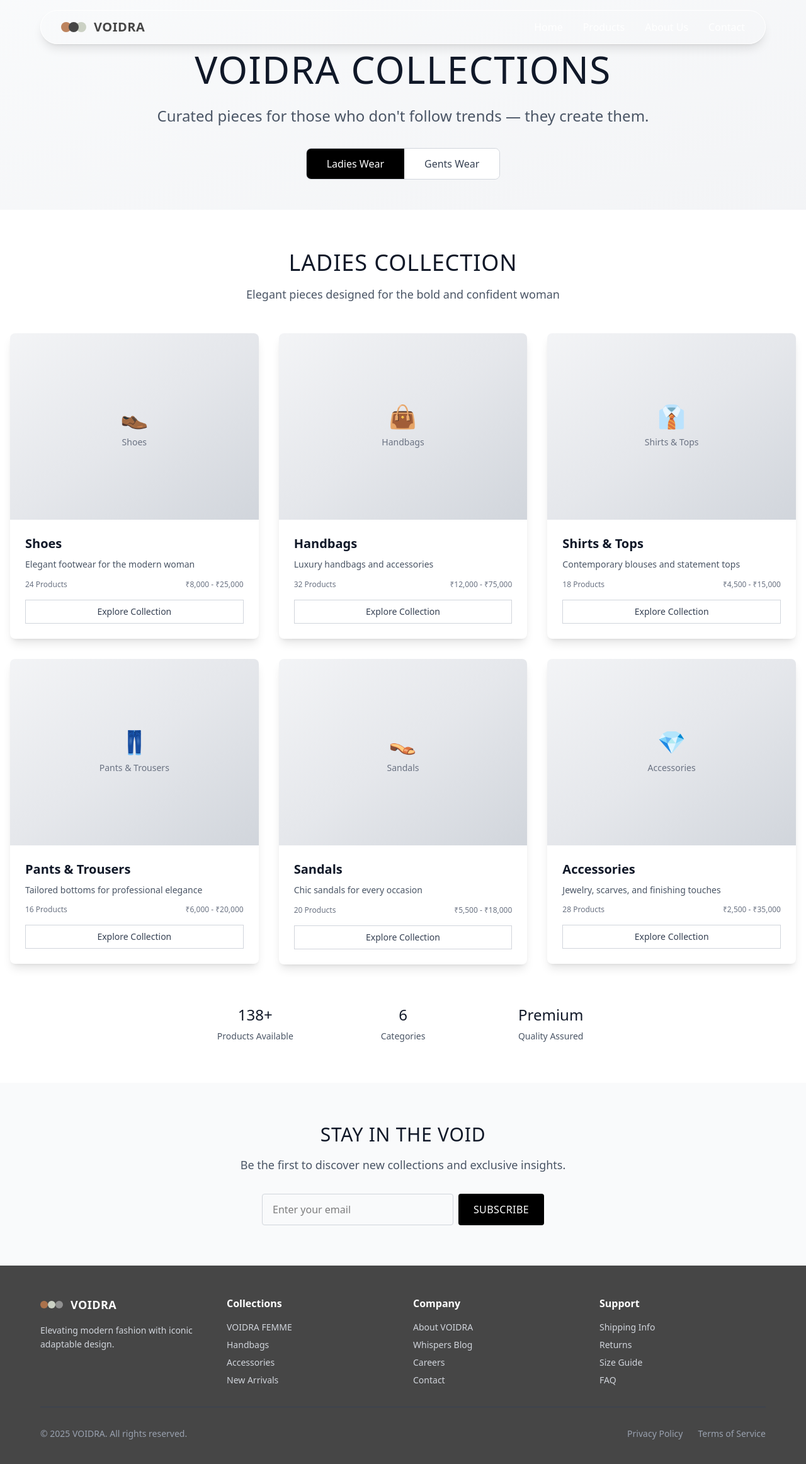
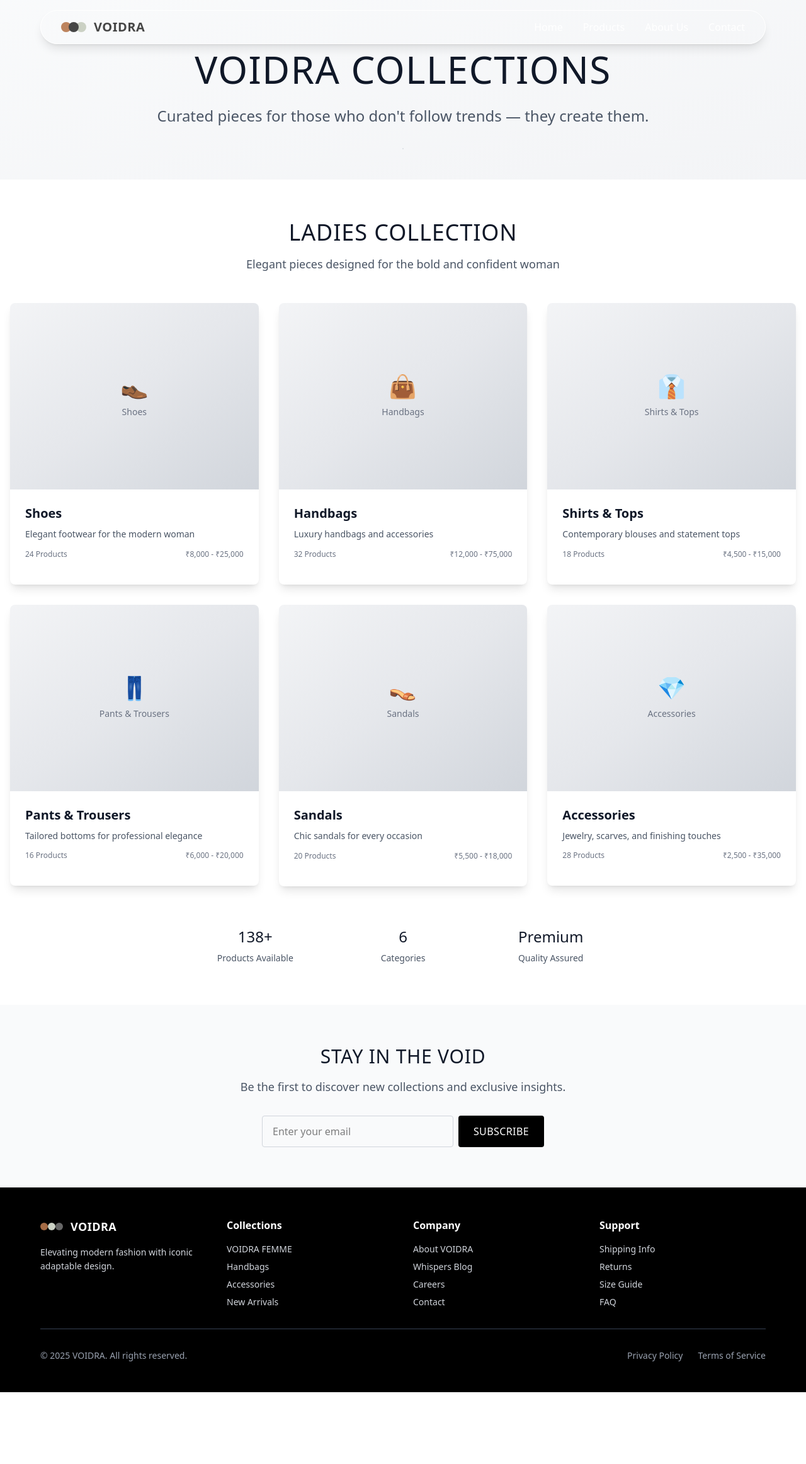
Before and after one commit to sandipmaurya2611/Voidra, a Next.js app: page /products in a window 1280 px wide. Shown: the top 2324 px of the page at 63% size. After the commit the page ends 2210 px from the top, so only its background shows below. Built offline with nearby package versions, Linux system fonts and the light colour scheme.

Commit message:
Product Page, Footer

```diff
--- a/src/app/products/page.tsx
+++ b/src/app/products/page.tsx
@@ -229,7 +229,7 @@ export default function ProductsPage() {
           {/* Gender Toggle */}
           <div className="flex justify-center">
             <div className="inline-flex border border-gray-300 rounded-lg overflow-hidden">
-              <button
+              {/* <button
                 onClick={() => setSelectedGender('ladies')}
                 className={`px-8 py-3 font-medium transition-all duration-300 ${
                   selectedGender === 'ladies'
@@ -238,8 +238,8 @@ export default function ProductsPage() {
                 }`}
               >
                 Ladies Wear
-              </button>
-              <button
+              </button> */}
+              {/* <button
                 onClick={() => setSelectedGender('gents')}
                 className={`px-8 py-3 font-medium transition-all duration-300 ${
                   selectedGender === 'gents'
@@ -248,7 +248,7 @@ export default function ProductsPage() {
                 }`}
               >
                 Gents Wear
-              </button>
+              </button> */}
             </div>
           </div>
         </div>
@@ -328,9 +328,9 @@ export default function ProductsPage() {
                     </div>
 
                     {/* Action Button */}
-                    <button className="w-full px-4 py-2 border border-gray-300 text-gray-700 hover:border-black hover:text-black transition-all duration-300 font-medium text-sm group-hover:bg-black group-hover:text-white">
+                    {/* <button className="w-full px-4 py-2 border border-gray-300 text-gray-700 hover:border-black hover:text-black transition-all duration-300 font-medium text-sm group-hover:bg-black group-hover:text-white">
                       Explore Collection
-                    </button>
+                    </button> */}
                   </div>
                 </div>
               </div>
--- a/src/components/Footer.tsx
+++ b/src/components/Footer.tsx
@@ -3,7 +3,7 @@ import Link from "next/link"
 
 export default function Footer() {
   return (
-    <footer className="bg-[#464646] text-white py-12 px-4">
+    <footer className="bg-[#000000] text-white py-12 px-4">
       <div className="max-w-6xl mx-auto">
         {/* Top Grid */}
         <div className="grid grid-cols-1 sm:grid-cols-2 md:grid-cols-4 gap-8 mb-8">
```
